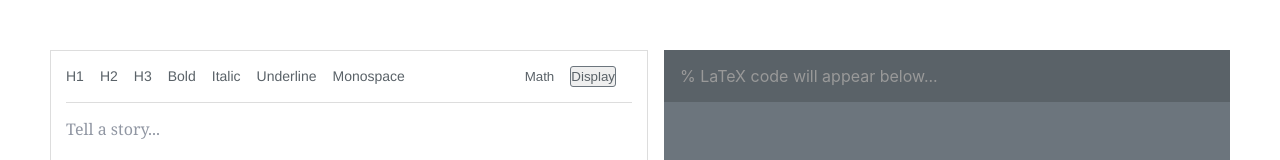
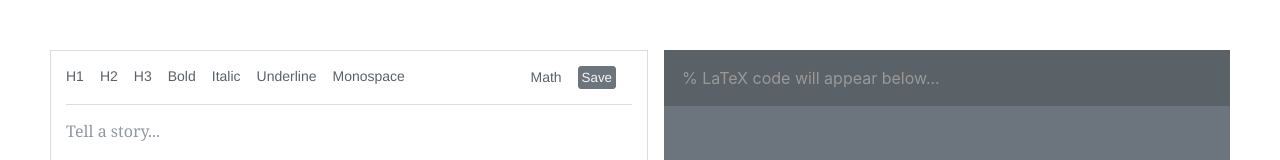
Before and after one commit to zhyd1997/Eorg, a React (Create React App) app: page / in a window 1280 px wide. Shown: the top 160 px of the page. Built offline with nearby package versions, Linux system fonts and the light colour scheme.

Commit message:
fix: improved TeX input area UI/UX

```diff
--- a/src/App.css
+++ b/src/App.css
@@ -6,7 +6,7 @@ pre {
   overflow-x: auto;
   white-space: pre-wrap;
   word-wrap: break-word;
-  padding: 35px 0;
+  padding: 38px 0;
 }
 
 .double-column {
@@ -21,23 +21,27 @@ pre {
 }
 
 .math {
+  font-family: 'Helvetica', sans-serif;
+  font-size: 14px;
   background-color: transparent;
   border: none;
-  padding: 6px;
 }
 
-.display {
-  /*color: whitesmoke;*/
+.save {
+  font-family: 'Helvetica', sans-serif;
+  color: whitesmoke;
   text-align: center;
-  /*background-color: #6c757d;*/
+  background-color: #6c757d;
   border: 1px solid #6c757d;
   border-radius: 3px;
-  /*padding: 6px;*/
+  margin-right: 16px;
+  padding: 3px;
+  display: inline-block;
 }
 
-.display:hover {
-  /*background-color: #5a6268;*/
-  border: 1px solid whitesmoke;
+.save:hover {
+  background-color: #5a6268;
+  border: 1px solid #5a6268;
   box-shadow: 0 0 0 1px gray;
   cursor: pointer;
 }
@@ -51,6 +55,6 @@ pre {
 .compiled {
   color: #999;
   background-color: #5a6268;
-  padding: 16px;
+  padding: 18px;
   margin: 0;
 }
--- a/src/components/RichTextEditor.js
+++ b/src/components/RichTextEditor.js
@@ -245,10 +245,10 @@ class RichTextEditor extends React.Component {
 							</button>
 							<button
 								onClick={convertToTeX}
-								className="display RichEditor-styleButton"
+								className="save"
 								type="button"
 							>
-								Display
+								Save
 							</button>
 						</div>
 					</div>
--- a/src/components/TeX/TeXEditor.css
+++ b/src/components/TeX/TeXEditor.css
@@ -44,6 +44,7 @@
 .TeXEditor-panel {
   font-family: 'Helvetica', sans-serif;
   font-weight: 200;
+  width: 100%;
 }
 
 .TeXEditor-panel .TeXEditor-texValue {
@@ -57,11 +58,13 @@
   padding: 14px;
   resize: none;
   -webkit-box-sizing: border-box;
-  width: 420px;
+  width: 100%;
 }
 
 .TeXEditor-buttons {
   text-align: center;
+  display: flex;
+  flex-wrap: wrap;
 }
 
 .TeXEditor-saveButton,
@@ -75,13 +78,12 @@
   margin: 10px auto;
   padding: 6px;
   -webkit-border-radius: 3px;
-  width: 100px;
+  width: 99px;
 }
 
 .TeXEditor-removeButton {
   border-color: #aaa;
   color: #999;
-  margin-left: 8px;
 }
 
 .TeXEditor-invalidButton {
```
Also changed, not shown: 12 other files (tests, documents, lock files or other folders).
